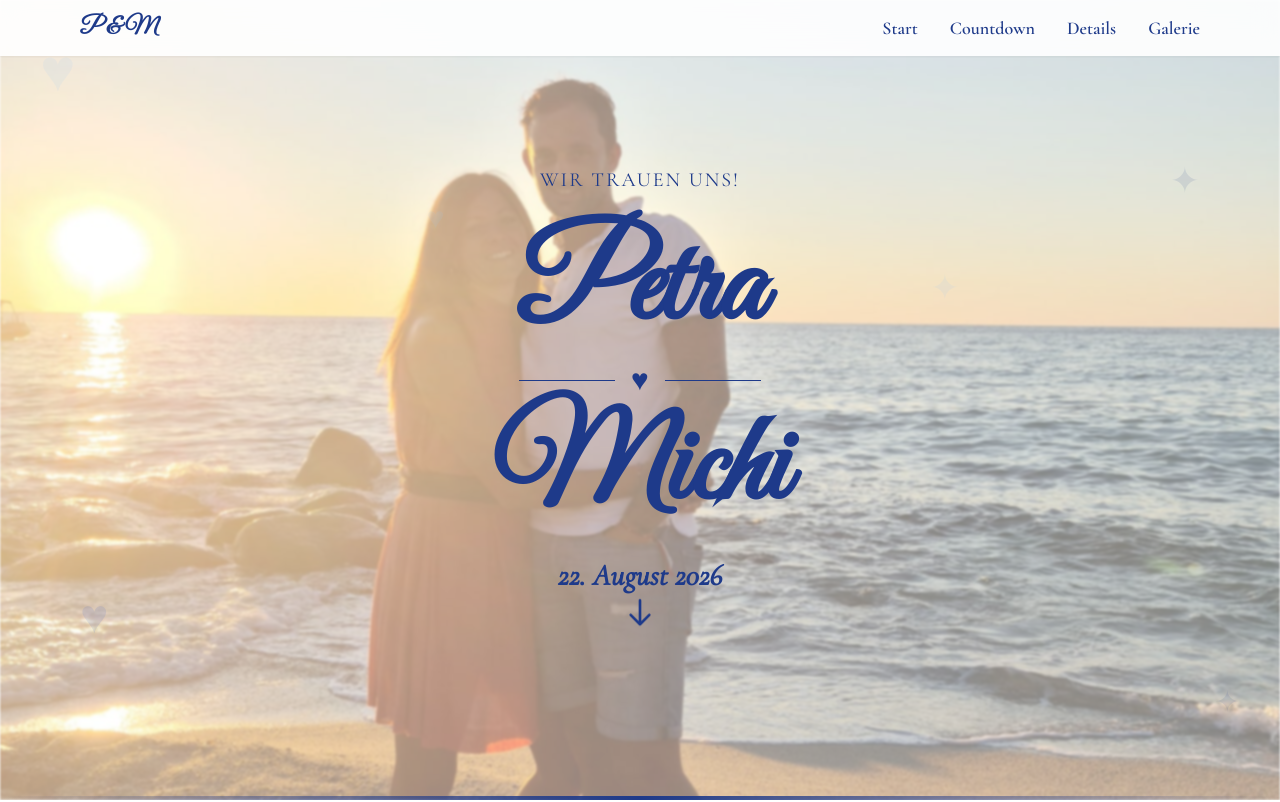
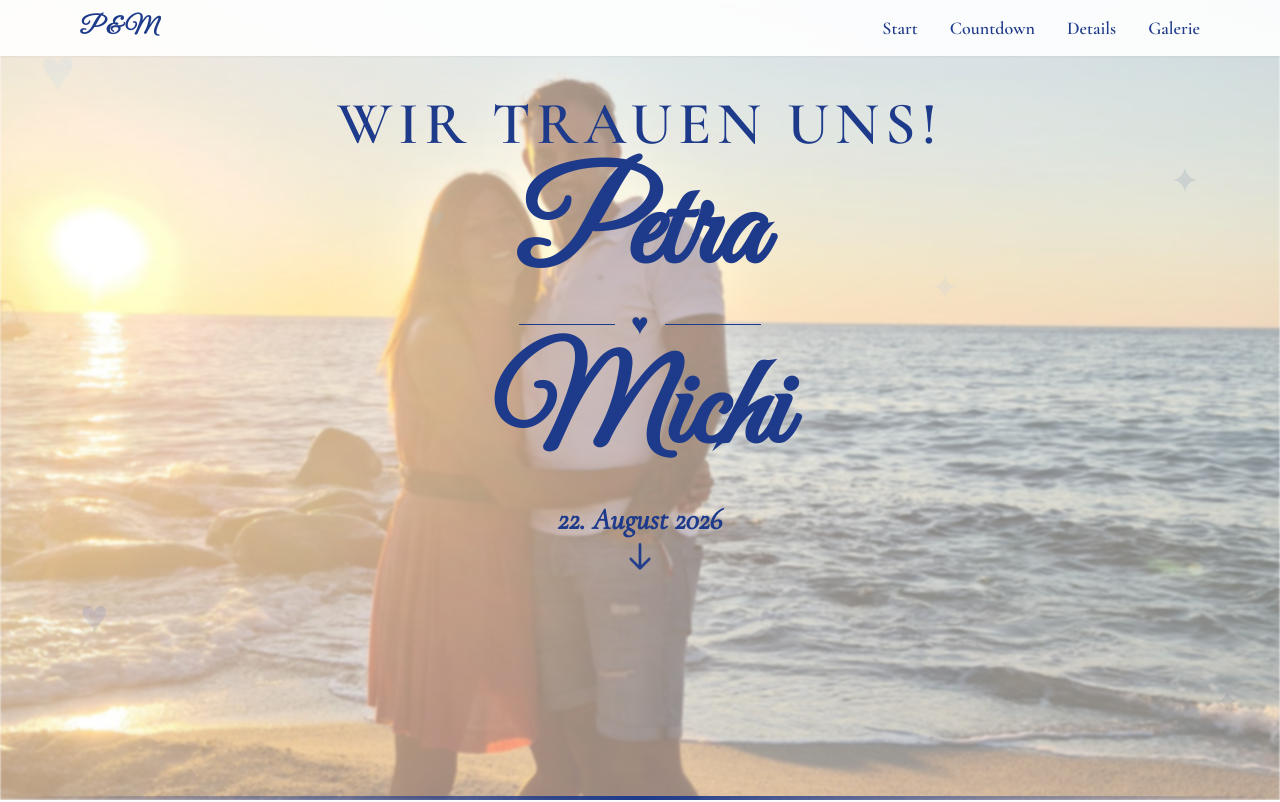
Before and after one commit to MoxiSpoxi/michipetrahochzeit, a Next.js app: page / in a window 1280 px wide. Shown: the top 802 px of the page. Built offline with nearby package versions, Linux system fonts and the light colour scheme.

Commit message:
Hero: Wir trauen uns größer und weiter oben positioniert

```diff
--- a/app/components/Hero.jsx
+++ b/app/components/Hero.jsx
@@ -24,11 +24,12 @@ export default function Hero() {
 
       <div className="text-center px-4 relative z-10">
         <motion.div
-          initial={{ opacity: 0, y: 30 }}
+          initial={{ opacity: 0, y: -30 }}
           animate={{ opacity: 1, y: 0 }}
           transition={{ duration: 0.8 }}
+          className="-mt-20 md:-mt-32"
         >
-          <p className="font-display text-lg md:text-xl text-blue-900 tracking-widest uppercase mb-8">
+          <p className="font-display text-3xl md:text-5xl lg:text-6xl text-blue-900 tracking-widest uppercase mb-4 font-bold">
             Wir trauen uns!
           </p>
         </motion.div>
```
